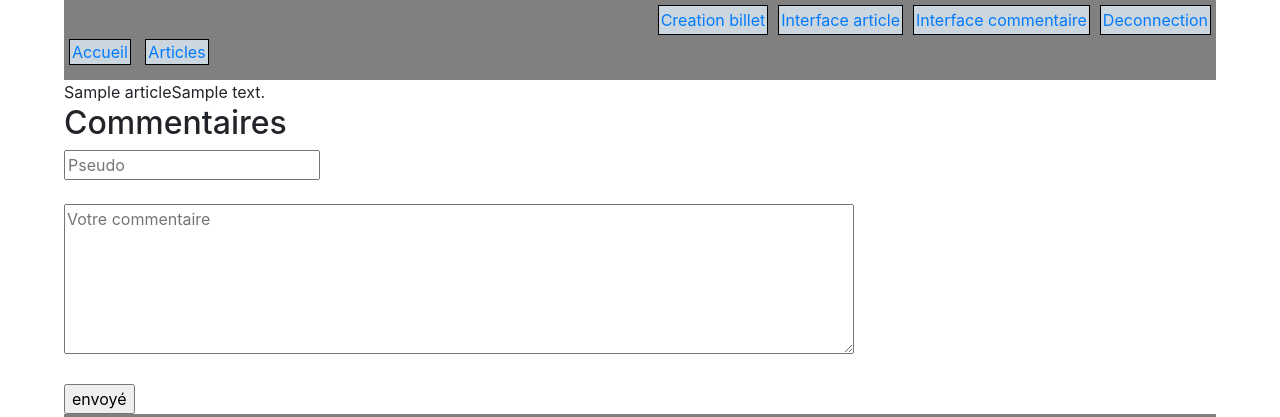
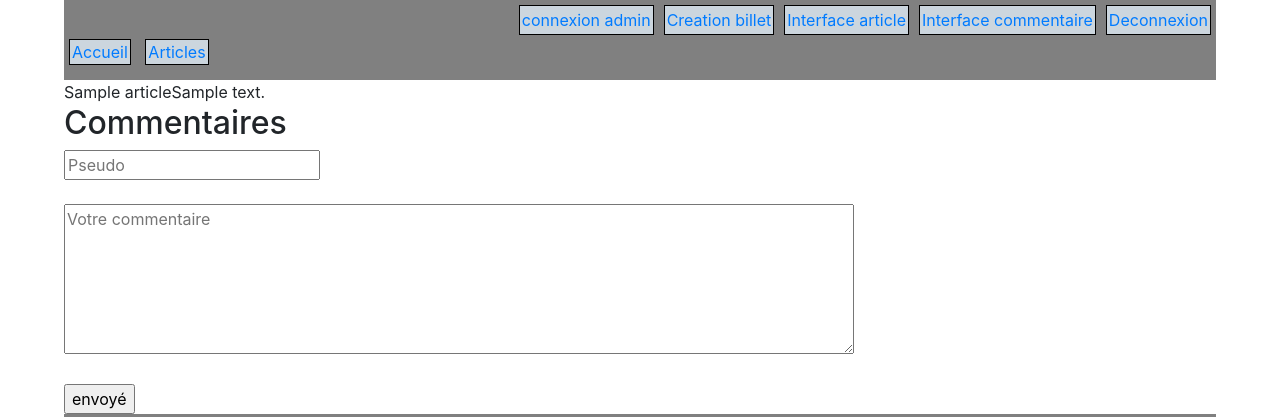
Before and after one commit to michelmi67/projet-5, a PHP site: page /index.php?action=article&texte=1 in a window 1280 px wide. Shown: the top 417 px of the page. Run offline with PHP 8.4, Linux system fonts and the light colour scheme; the visitor is signed in with stand-in values (Sample User, id 1); tables that the repository leaves empty or names only in its code hold one stand-in row (values such as "Sample post"); some libraries are stand-ins or nearby versions.

Commit message:
mise en page MVC

```diff
--- a/projet 4/controller/controller.php
+++ b/projet 4/controller/controller.php
@@ -21,6 +21,7 @@ function article($id)
     $tableau_ids = recup_id_tableau();
     $commenter = envoi_commentaire();
     $all_commentaires = recup_commentaires($id);
+
     require('views/article.php');
 }
 
@@ -75,8 +76,19 @@ function signaler($id)
     require('views/article.php');
 }
 
-function deconnection()
+function deconnexion()
 {
-    $deconnection = deconnection_admin();
+    $deconnexion = deconnexion_admin();
     require('views/header.php');
 }
+
+function connexion($email_connexion,$pass_connexion){
+
+
+    require('views/connexion.php');
+    if($email_connexion != null)
+
+    {
+        $email = connexion_admin($email_connexion,$pass_connexion);
+    }
+}
--- a/projet 4/css/style.css
+++ b/projet 4/css/style.css
@@ -15,7 +15,7 @@ html{
 
 }
 
-.connection{
+.connexion{
     display: flex;
     justify-content: flex-end;
 }
--- a/projet 4/index.php
+++ b/projet 4/index.php
@@ -65,9 +65,20 @@ if (isset($_GET['action']))
         $id = $_GET['commentaire'];
         signaler($id);
     }
-    elseif($_GET['action'] == 'deconnection')
+    elseif($_GET['action'] == 'deconnexion')
     {
-        deconnection();
+        deconnexion();
+    }
+    elseif($_GET['action'] == 'connexion')
+    {
+        $email_connexion = null;
+        $pass_connexion = null;
+        if(isset($_POST['email_connexion']))
+        {
+            $email_connexion = $_POST['email_connexion'];
+            $pass_connexion = $_POST['pass_connexion'];
+        }
+        connexion($email_connexion,$pass_connexion);
     }
 
 }
--- a/projet 4/model/model.php
+++ b/projet 4/model/model.php
@@ -89,7 +89,7 @@ function recup_id_tableau()
     return $tableau_ids;
 }
 
-function creation_billet($titre,$texte) //
+function creation_billet($titre,$texte)
 {
     if($_POST)
             {
@@ -175,11 +175,46 @@ function signaler_commentaire($id)
     header('Location: ' . $_SERVER['HTTP_REFERER']);
 }
 
-function deconnection_admin()
+function deconnexion_admin()
 {
     session_start();
     $_SESSION = array();
     session_destroy();
     header('Location:?action=accueil');
+}
 
+function connexion_admin($email_connexion,$pass_connexion)
+{
+    $db = new PDO('mysql:host=localhost;dbname=projet_4;charset=utf8','root','');
+    //on récupère l'adresse email de l'admin
+    $email_connexion = htmlspecialchars($_POST['email_connexion']);
+    $req = $db->prepare('SELECT id,nom,prenom,email,pass FROM admin WHERE email = ?');
+    $req->execute(array($email_connexion));
+    $email = $req->fetch();
+    //recupération du mot de passe
+    $pass_connexion = htmlspecialchars($_POST['pass_connexion']);
+    $pass_correct = password_verify($pass_connexion,$email['pass']);
+    //si l'adresse email n'éxiste pas
+    if(!$email)
+    {
+        echo 'mauvais identifiant ou mot de passe !';
+
+    }
+    else
+    {
+        //Si le mot de passe est correct on fait la connexion
+        if($pass_correct)
+        {
+
+            $_SESSION['id'] = $email['id'];
+            $_SESSION['nom'] = $email['nom'];
+            $_SESSION['prenom'] = $email['prenom'];
+            $_SESSION['email'] = $email['email'];
+            header('Location:?action=accueil');
+        }
+        else
+        {
+            echo 'mauvais identifiant ou mot de passe !';
+        }
+    }
 }
--- a/projet 4/views/article.php
+++ b/projet 4/views/article.php
@@ -35,9 +35,6 @@
             //bouton suivant et précédent
             $id_page_courante = (int)$_GET['texte']; //
 
-            ?>
-            <div class = "suivant_precedent">
-                <?php
                 //Récupération des Index dans le tableau ID
                 $index_page_courante = array_search($id_page_courante, $tableau_ids);
                 $index_page_precedente = $index_page_courante-1;
@@ -59,8 +56,10 @@
                 else
                 {
                     $id_page_suivante = null;
-                } //
-
+                }
+                ?>
+                <div class = "suivant_precedent">
+                <?php
                 if(!is_null($id_page_precedente)){
                     ?>
                     <a href = "?action=article&texte=<?php echo $id_page_precedente; ?>" class = "button">précédent</a>
@@ -75,7 +74,7 @@
             </div>
 
         <h2>Commentaires</h2>
-        <form method = "post" action = "">
+        <form method = "post" action = "#">
             <input type = "text" name = "pseudo" id = "pseudo" placeholder = "Pseudo" required/><br><br>
             <textarea name = "commentaire" id = "commentaire" placeholder = "Votre commentaire" rows = "6" cols = "75" required ></textarea><br><br>
             <input type = "submit" value = "envoyé"/>
--- a/projet 4/views/enregistrement_admin.php
+++ b/projet 4/views/enregistrement_admin.php
@@ -24,7 +24,7 @@ session_start();
         </form>
 
         <?php
-        //Connection à la base de données
+        //connexion à la base de données
         try
         {
             $db = new PDO('mysql:host=localhost;dbname=projet_4;charset=utf8','root','');
@@ -54,7 +54,7 @@ session_start();
                 //Puis on créer un nouveau admin
                 $req = $db->prepare('INSERT INTO admin (nom,prenom,email,pass) VALUES (?,?,?,?)');
                 $req->execute(array($nom,$prenom,$email,$mdp_hache));
-                header('Location:connection.php');
+                header('Location:connexion.php');
             }
             else
             {
--- a/projet 4/views/include/header.php
+++ b/projet 4/views/include/header.php
@@ -1,6 +1,6 @@
 <header>
-        <div class = "connection">
-            <a href = "views/connection.php" class = "button" id = "button_connection">Connection admin</a>
+        <div class = "connexion">
+            <a href = "?action=connexion" class = "button" id = "button_connexion">connexion admin</a>
             <?php
             if(isset($_SESSION['id']))
             {
@@ -8,7 +8,7 @@
                 <a href = "?action=creer_billet" class = "button">Creation billet</a>
                 <a href = "?action=recup_article" class = "button">Interface article</a>
                 <a href = "?action=recup_commentaire" class = "button">Interface commentaire</a>
-                <a href = "?action=deconnection" class = "button" id = "button_deconnection">Deconnection</a>
+                <a href = "?action=deconnexion" class = "button" id = "button_deconnexion">Deconnexion</a>
                 <?php
             }
             ?>
```
Also changed, not shown: projet 4/views/connexion.php (added, +31 -0 lines), projet 4/views/creer_billet.php (+0 -22 lines).
